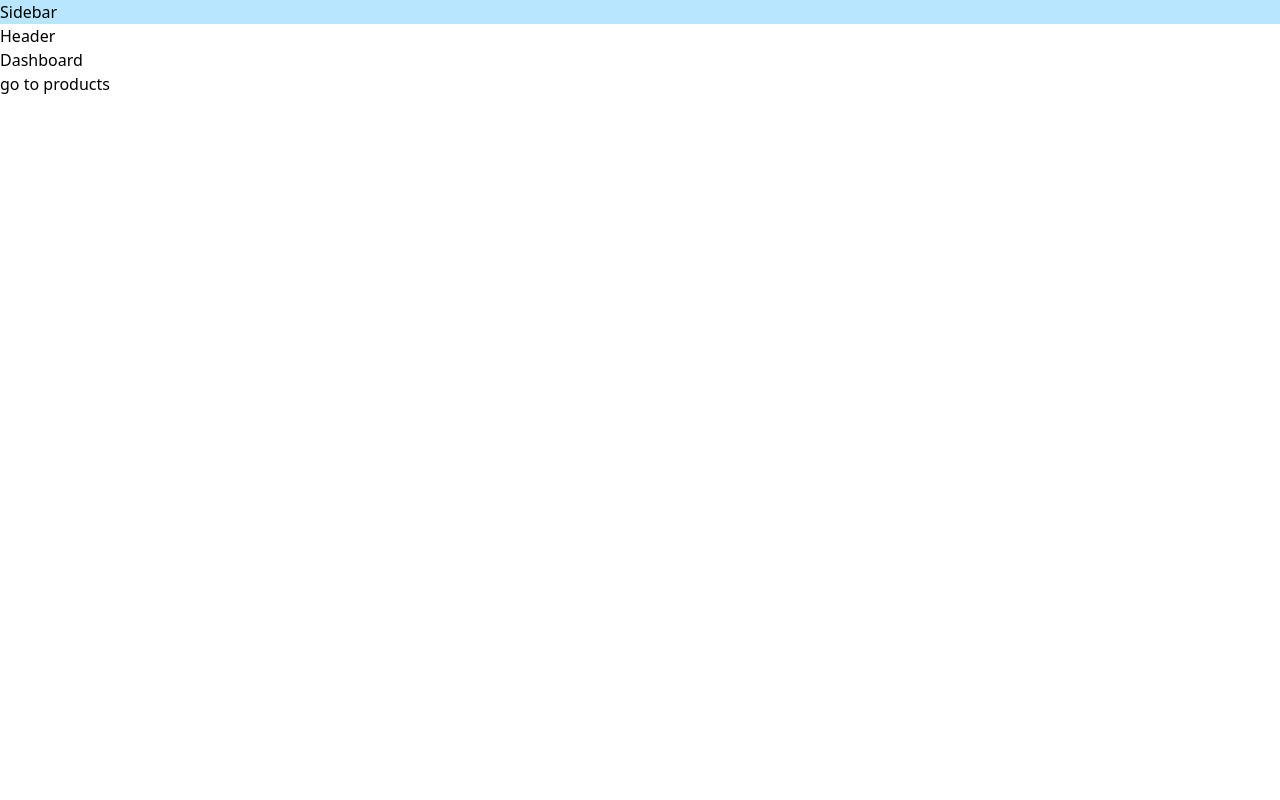
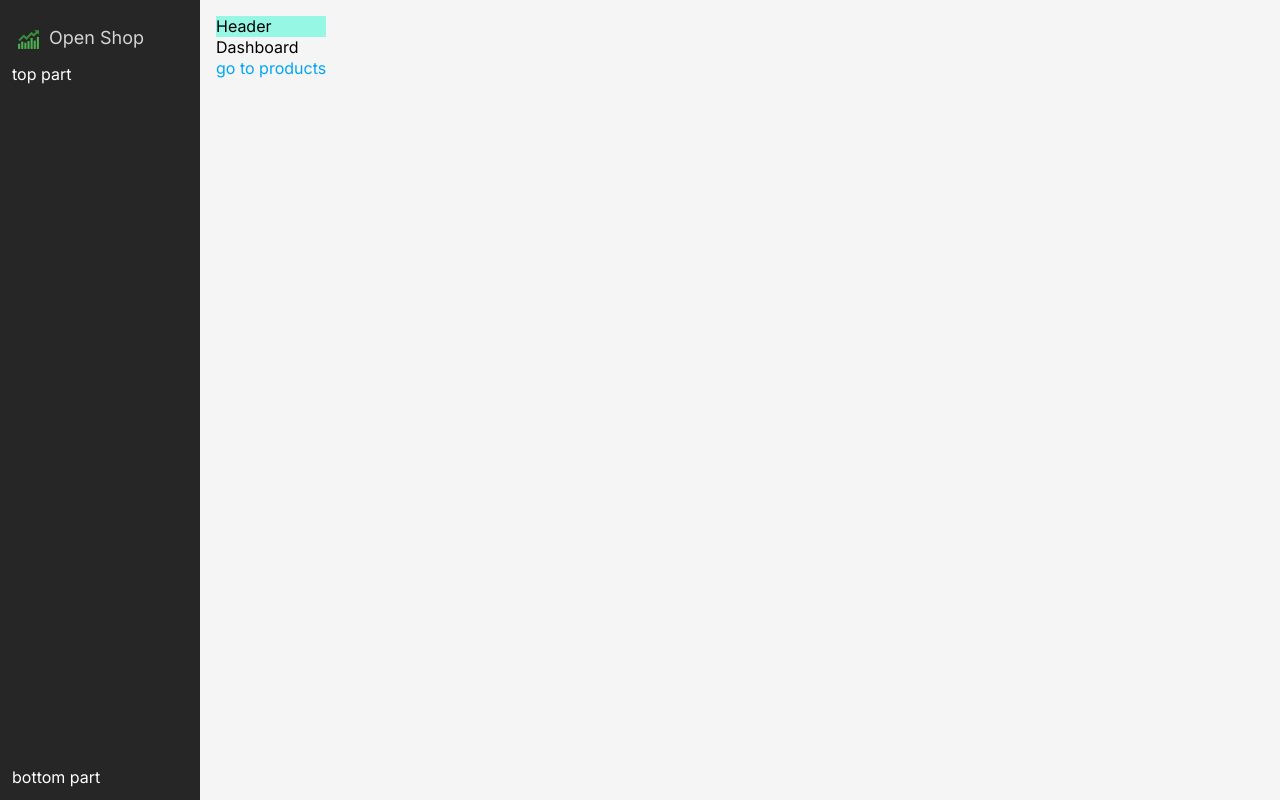
Before and after one commit to Anushka-Singh29/Dashboard, a React (Vite) app in the folder Dashboard/: page / in a window 1280 px wide. Built offline with nearby package versions, Linux system fonts and the light colour scheme.

Commit message:
Additions

```diff
--- a/Dashboard/package.json
+++ b/Dashboard/package.json
@@ -13,6 +13,7 @@
     "@tailwindcss/vite": "^4.1.13",
     "react": "^19.1.1",
     "react-dom": "^19.1.1",
+    "react-icons": "^5.5.0",
     "react-router-dom": "^7.9.1",
     "tailwindcss": "^4.1.13"
   },
--- a/Dashboard/src/components/shared/Layout.jsx
+++ b/Dashboard/src/components/shared/Layout.jsx
@@ -1,13 +1,18 @@
 import React from 'react'
 import { Outlet } from 'react-router-dom'
+import Sidebar from './Sidebar'
 
 
 const Layout = () => {
     return (
-        <div>
-            <div className='bg-sky-200'>Sidebar</div>
-            <div>Header</div>
-            <div>{<Outlet />}</div>
+        <div className='flex flex-row bg-neutral-100 h-screen w-screen overflow-hidden'>
+            <Sidebar />
+            {/* <div className='bg-sky-200'>Sidebar</div> */}
+            <div className="className p-4">
+
+                <div className='bg-teal-200'>Header</div>
+                <div>{<Outlet />}</div>
+            </div>
         </div>
     )
 }
--- /dev/null
+++ b/Dashboard/src/components/shared/Sidebar.jsx
@@ -0,0 +1,19 @@
+import React from 'react'
+import { FcBullish } from "react-icons/fc";
+
+
+
+const Sidebar = () => {
+    return (
+        <div className='flex flex-col bg-neutral-800 w-50 p-3 text-white'>
+            <div className='flex items-center gap-2 px-1 py-3'>
+                <FcBullish size={25} />
+                <span className='text-neutral-300 text-lg'>Open Shop</span>
+            </div>
+            <div className='flex-1'>top part</div>
+            <div className=''>bottom part</div>
+        </div>
+    )
+}
+
+export default Sidebar
--- a/Dashboard/src/index.css
+++ b/Dashboard/src/index.css
@@ -1 +1,25 @@
+@import url('https://fonts.googleapis.com/css2?family=Inter:wght@300;400;500;600;700&display=swap');
 @import "tailwindcss";
+
+
+@layer base {
+	html {
+		font-family: 'Inter', sans-serif;
+		line-height: 1.3;
+	}
+	table {
+	}
+	th,
+	td {
+		@apply py-3 px-2.5 text-sm text-left border-y border-gray-200;
+	}
+	thead {
+		@apply bg-neutral-100;
+	}
+	th {
+		@apply font-semibold;
+	}
+	a {
+		@apply text-sky-500 hover:underline;
+	}
+}
```
Also changed, not shown: Dashboard/src/lib/consts/Navigation.jsx (added), 1 other file (tests, documents, lock files or other folders).
